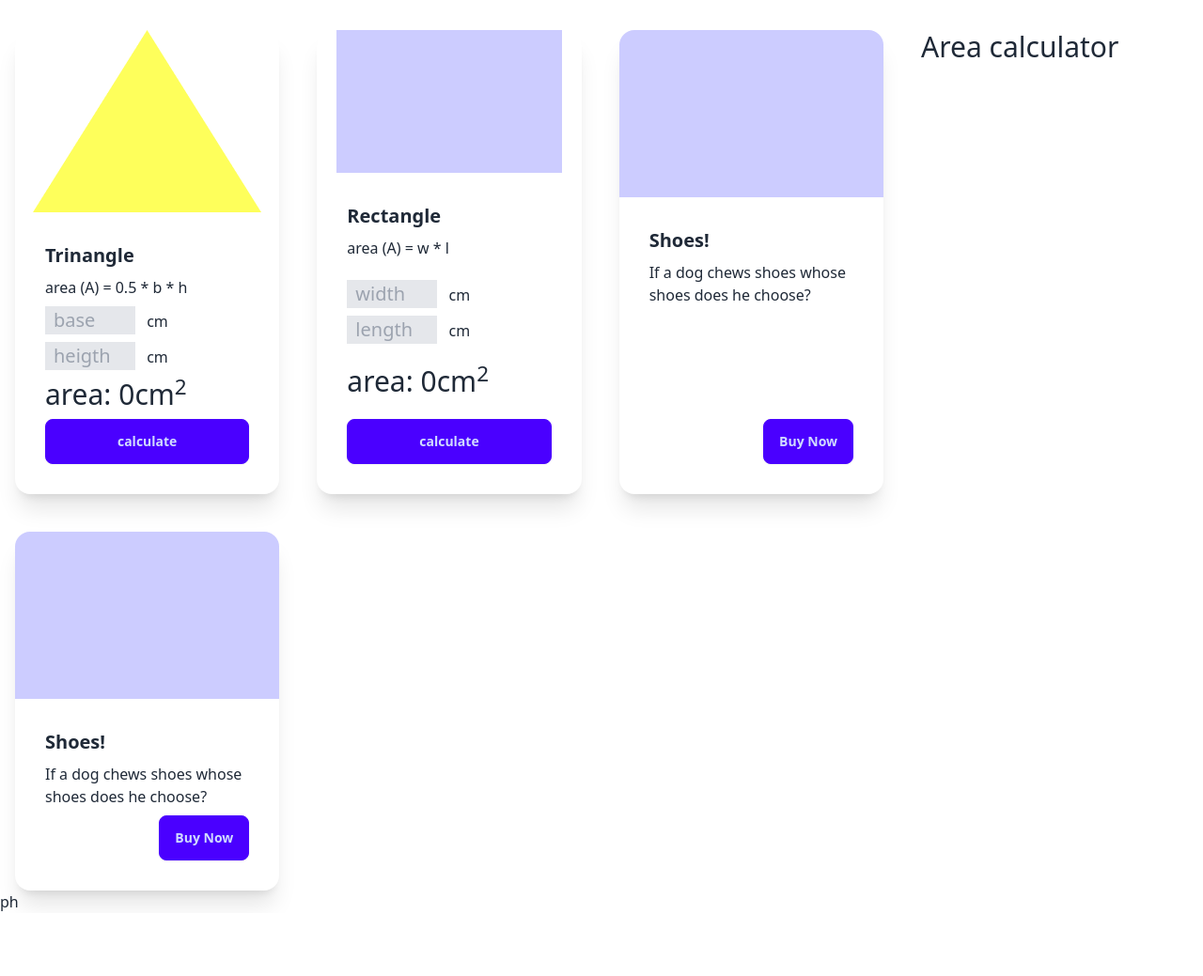
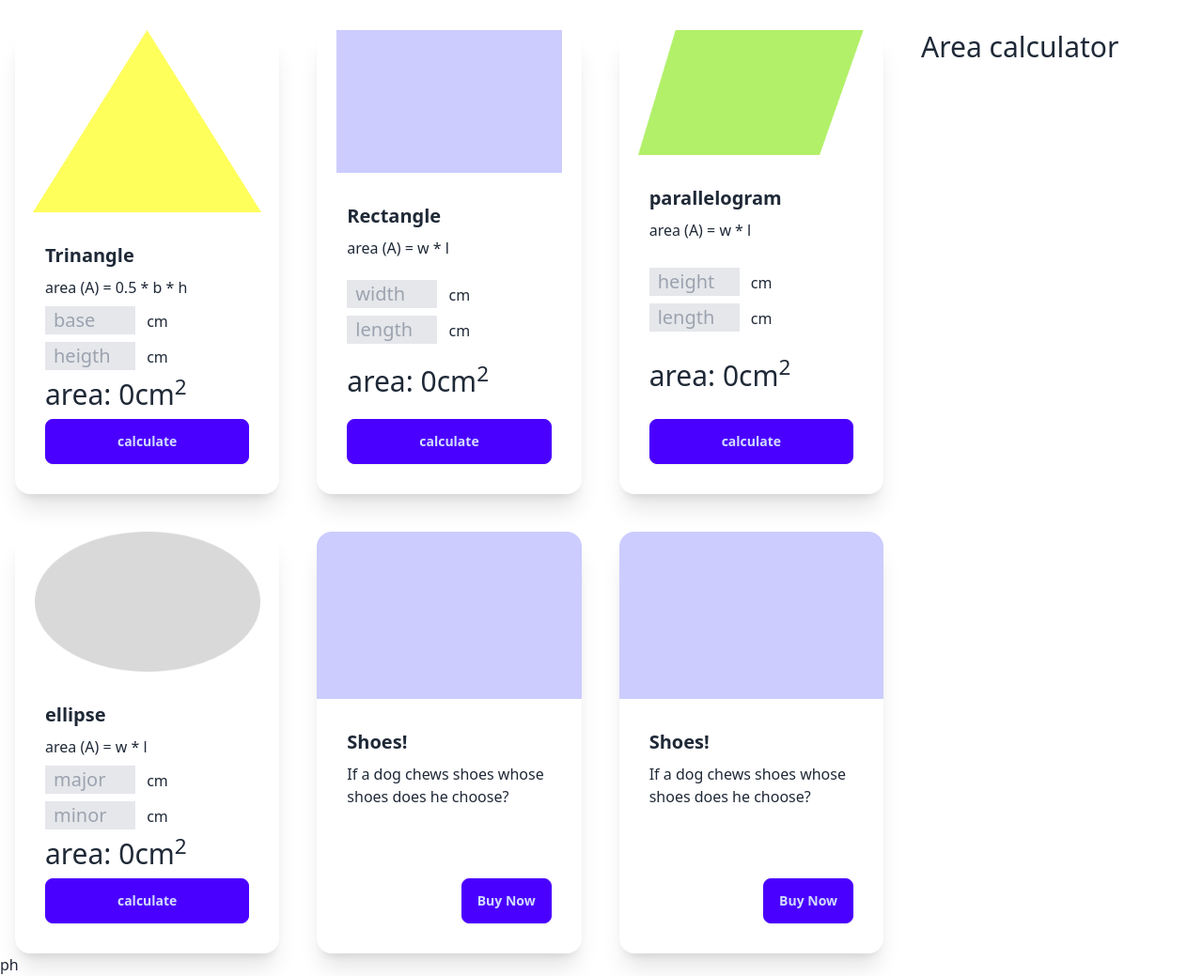
Before and after one commit to mominulislam7862/geometry-genius, a plain HTML site: page index.html in a window 1280 px wide. Shown: the whole page at 94% size. Before the commit the page ends 972 px from the top, so only its background shows below. Drawn offline with nearby package versions, Linux system fonts and the light colour scheme.

Commit message:
ellipse added

```diff
--- a/index.html
+++ b/index.html
@@ -35,7 +35,7 @@
                       </div>
                     </div>
                   </div>
-                    <!--Rectangle  card -->
+                     <!--Rectangle  card -->
                 <div class="card w-70 bg-base-100 shadow-xl">
                   <figure><img class="w-60" src="images/rectangle.png" alt="Shoes" /></figure>
                   <div class="card-body">
@@ -54,6 +54,45 @@
                     </div>
                   </div>
                 </div>
+
+                   <!--parallelogram  card -->
+                   <div class="card w-70 bg-base-100 shadow-xl">
+                    <figure><img class="w-60" src="images/parallelogram.png" alt="Shoes" /></figure>
+                    <div class="card-body">
+                      <h2 class="card-title">parallelogram</h2>
+                      <p>area (A) =  w * l </p>
+                      <p>
+                        <input type="text" class="  border bg-gray-200 text-xl w-24 px-2 mb-2" name="" id="parallelogram-height" placeholder="height">
+                        <span class="ml-2">cm</span>
+                        <!-- rectangle length -->
+                        <input type="text" class="border bg-gray-200 text-xl w-24 px-2" name="" id="parallelogram-length" placeholder="length">
+                        <span class="ml-2">cm</span>
+                      </p>
+                      <p class="text-3xl">area: <span id="parallelogram-area">0</span>cm<sup>2</sup></p>
+                      <div class="card-actions ">
+                        <button onclick="calculateParallelogramArea()" class="btn btn-primary w-full">calculate</button>
+                      </div>
+                    </div>
+                  </div>
+                   <!--ellipse  card -->
+                   <div class="card w-70 bg-base-100 shadow-xl">
+                    <figure><img class="w-60" src="images/ellipse.png" alt="Shoes" /></figure>
+                    <div class="card-body">
+                      <h2 class="card-title">ellipse</h2>
+                      <p>area (A) =  w * l </p>
+                      <p>
+                        <input type="text" class="  border bg-gray-200 text-xl w-24 px-2 mb-2" name="" id="ellipse-major-radius" placeholder="major">
+                        <span class="ml-2">cm</span>
+                        <!-- rectangle length -->
+                        <input type="text" class="border bg-gray-200 text-xl w-24 px-2" name="" id="ellipse-minor-radius" placeholder="minor">
+                        <span class="ml-2">cm</span>
+                      </p>
+                      <p class="text-3xl">area: <span id="ellipse-area">0</span>cm<sup>2</sup></p>
+                      <div class="card-actions ">
+                        <button onclick="calculateEllipseArea()" class="btn btn-primary w-full">calculate</button>
+                      </div>
+                    </div>
+                  </div>
                   <!-- second card -->
                 <div class="card w-70 bg-base-100 shadow-xl">
                     <figure><img src="images/rectangle.png" alt="Shoes" /></figure>
--- a/script/area-calculator.js
+++ b/script/area-calculator.js
@@ -1,3 +1,4 @@
+// *******trinangle funtion*******
 function calculateTrinangleArea(){
     // get trinangle base value
     const baseField = document.getElementById('Trinangle-base');
@@ -18,7 +19,7 @@ function calculateTrinangleArea(){
     areaSpan.innerText = area;
 
 }
-
+// *******rectangle funtion*******
 function calculateRectangleArea(){
     // get rectangle width value
    const widthField = document.getElementById('Rectangle-width');
@@ -37,3 +38,36 @@ console.log(area);
 const areaSpan = document.getElementById('Rectangle-area');
 areaSpan.innerText = area;
 }
+// *******parallel  funtion*******
+
+function calculateParallelogramArea(){
+   const height = getInputValue('parallelogram-height');
+console.log(height)
+   const length = getInputValue('parallelogram-length');
+   console.log(length)
+   const area = height * length;
+   setElementInnerText('parallelogram-area',area);
+
+}
+
+// ***********Ellipse funtion ******
+function calculateEllipseArea(){
+   const major = getInputValue('ellipse-major-radius');
+   const minor = getInputValue('ellipse-minor-radius');
+   const area = 3.14 * major * minor;
+setElementInnerText('ellipse-area',area);
+}
+
+// reuseble get input value field in number
+function getInputValue(fieldId){
+const inputField = document.getElementById(fieldId);
+const inputValueText = inputField.value;
+const value = parseFloat(inputValueText);
+return value;
+}
+
+// reuseble set span,p,div,
+function setElementInnerText(elementId,area){
+const element = document.getElementById(elementId);
+element.innerText = area;
+}
```
